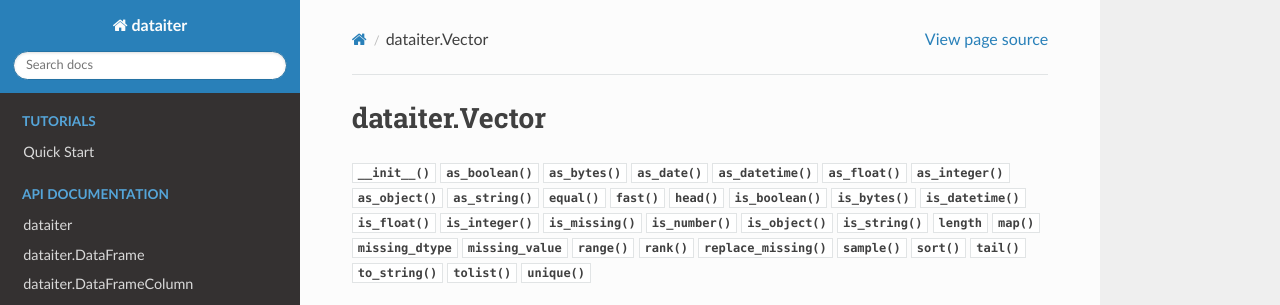
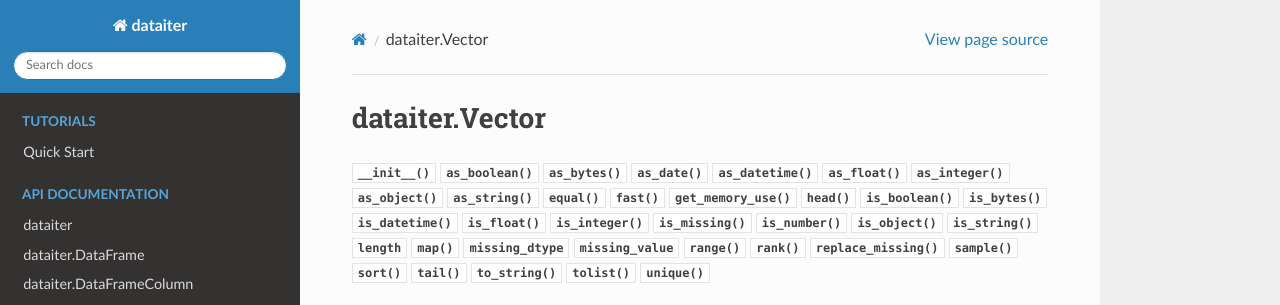
Before and after one commit to otsaloma/dataiter, a Sphinx documentation site: the page built from doc/vector.rst, in a window 1280 px wide, cut to the strip 0-305 px from the top of the page. Built offline with Sphinx 7.4.7 and the Read the Docs theme 2.0.0, drawn with Linux system fonts in a browser that asks for light colours.

Commit message:
Document Vector.get_memory_use

```diff
--- a/doc/vector.rst
+++ b/doc/vector.rst
@@ -12,6 +12,7 @@ dataiter.Vector
 :meth:`~dataiter.Vector.as_string`
 :meth:`~dataiter.Vector.equal`
 :meth:`~dataiter.Vector.fast`
+:meth:`~dataiter.Vector.get_memory_use`
 :meth:`~dataiter.Vector.head`
 :meth:`~dataiter.Vector.is_boolean`
 :meth:`~dataiter.Vector.is_bytes`
```
